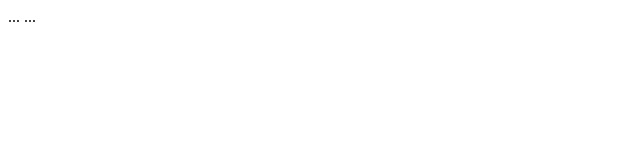
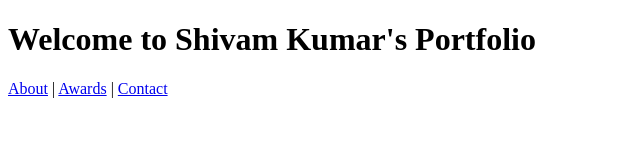
Before and after one commit to Shivamkumar1205/shivam-portfolio, a plain HTML site: page index.html in a window 1280 px wide. Shown: the whole page, without its empty margins (0-640 px from the left). Drawn offline with Linux system fonts and the light colour scheme.

Commit message:
Update index.html

```diff
--- a/index.html
+++ b/index.html
@@ -1,6 +1,15 @@
 <!DOCTYPE html>
 <html lang="en">
-
-<head>...</head>
-<body>...</body>
+<head>
+  <meta charset="UTF-8">
+  <title>Shivam Portfolio</title>
+</head>
+<body>
+  <h1>Welcome to Shivam Kumar's Portfolio</h1>
+  <nav>
+    <a href="about.html">About</a> |
+    <a href="awards.html">Awards</a> |
+    <a href="contact.html">Contact</a>
+  </nav>
+</body>
 </html>
```
